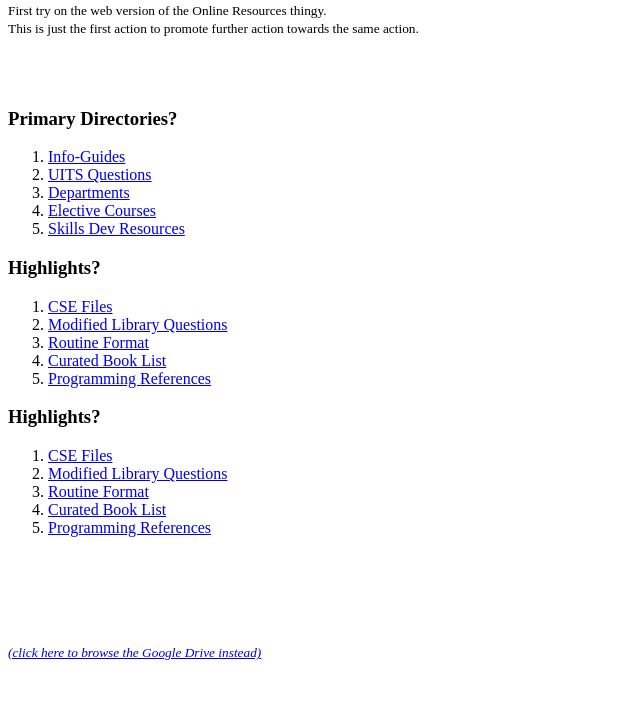
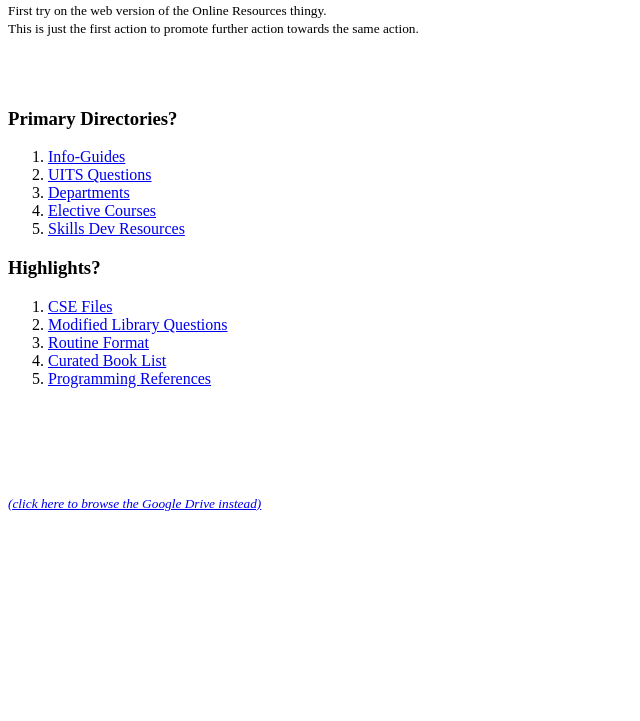
Before and after one commit to b1tranger/b1tranger.github.io, a plain HTML site: page index.html in a window 1280 px wide. Shown: the part 79-800 px from the top of the page, without its empty margins (0-640 px from the left). Drawn offline with Linux system fonts and the light colour scheme.

Commit message:
Update index.html deleted repeated codes

```diff
--- a/index.html
+++ b/index.html
@@ -27,15 +27,6 @@
   <li><a href ="https://drive.google.com/drive/folders/1RyEfnky5cr22HnjMu5qnm3q8loP2jIqa" target="_blank">Curated Book List</a></li>
   <li><a href ="https://drive.google.com/drive/folders/1tKdvGoeoYQJ6ms-p7ZPlA2EvYPJ4SWFt" target="_blank">Programming References</a></li>
 </ol>
-<h3> Highlights? </h3>
-<ol>
-  <li><a href ="https://drive.google.com/drive/folders/1rVrADxgpbuEPC5miD7_gP3fGKTMkRfoC">CSE Files</a></li>
-  <li><a href ="https://drive.google.com/drive/folders/150xxD5x-4sGyC9b83gWFrglAyw25rGNU" target="_blank">Modified Library Questions</a></li>
-  <li><a href ="https://drive.google.com/drive/folders/1HKkXWBglI1Ffb22k7z7qLFqQqWlEcaI1" target="_blank">Routine Format</a></li>
-  <li><a href ="https://drive.google.com/drive/folders/1RyEfnky5cr22HnjMu5qnm3q8loP2jIqa" target="_blank">Curated Book List</a></li>
-  <li><a href ="https://drive.google.com/drive/folders/1tKdvGoeoYQJ6ms-p7ZPlA2EvYPJ4SWFt" target="_blank">Programming References</a></li>
-</ol>
-
 <br><br><br><br><br>
 <small><i><a href ="https://drive.google.com/drive/folders/1g93wCOUo4x0qvhNk_HHUb8Ozv_KuSLmL" target="_blank">(click here to browse the Google Drive instead)</i></small></a>
 
```
